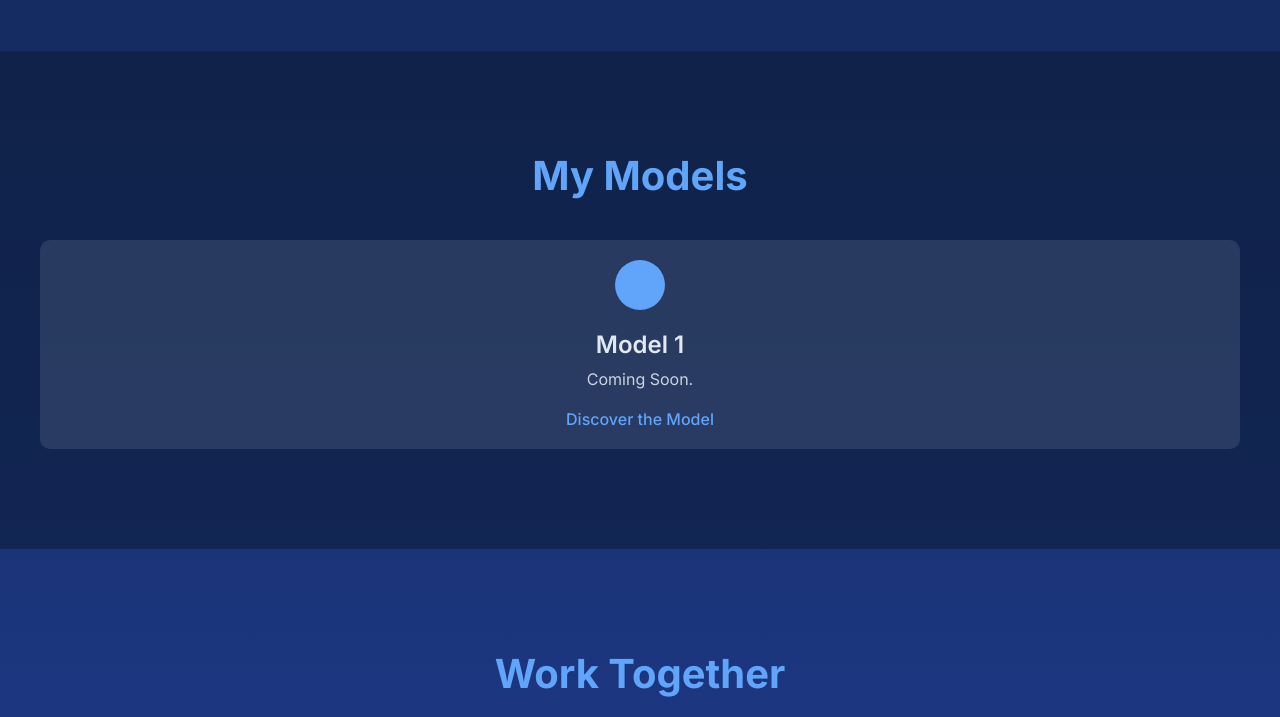
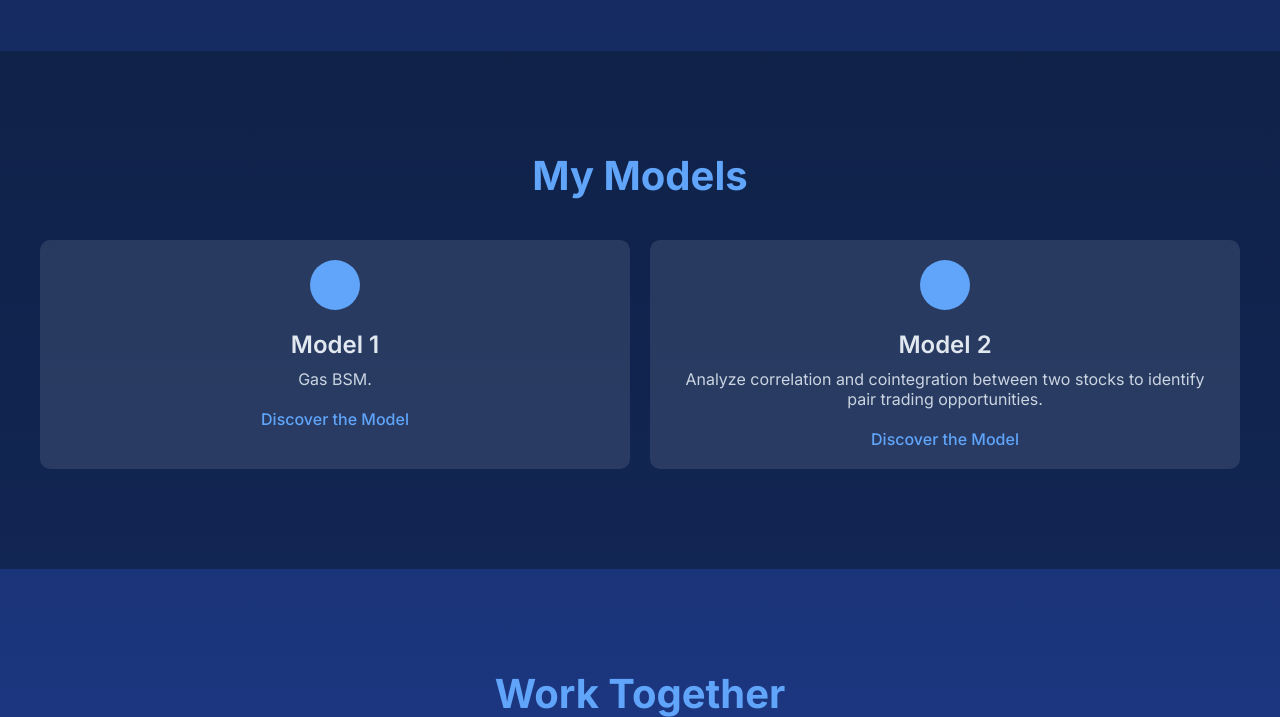
Before and after one commit to PiotrKley259/RainK, a Flask app: page / in a window 1280 px wide. Shown: the part 1163-1880 px from the top of the page. Run offline with Flask 3, Linux system fonts and the light colour scheme.

Commit message:
Add files via upload

```diff
--- a/templates/landing.html
+++ b/templates/landing.html
@@ -416,17 +416,29 @@
         <div class="models-container">
             <h2 class="models-title">My Models</h2>
             <div class="models-grid">
+                <!-- Model 1 -->
                 <div class="model-card">
                     <div class="model-icon"></div>
                     <h3 class="model-title">Model 1</h3>
                     <p class="model-description">
-                        Coming Soon.
+                        Gas BSM.
                     </p>
                     <a href="/model1" class="model-link">Discover the Model</a>
+                </div>
+
+                <!-- Model 2 -->
+                <div class="model-card">
+                    <div class="model-icon"></div>
+                    <h3 class="model-title">Model 2</h3>
+                    <p class="model-description">
+                        Analyze correlation and cointegration between two stocks to identify pair trading opportunities.
+                    </p>
+                    <a href="/model2" class="model-link">Discover the Model</a>
                 </div>
             </div>
         </div>
     </section>
+
 
     <!-- Contact Section -->
     <section class="contact" id="contact">
```
